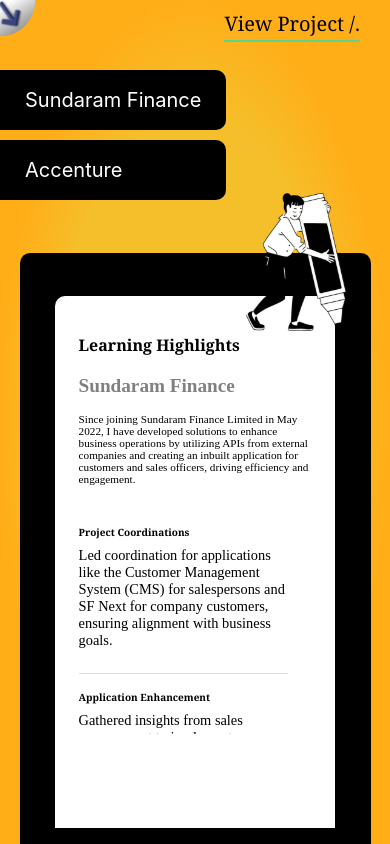
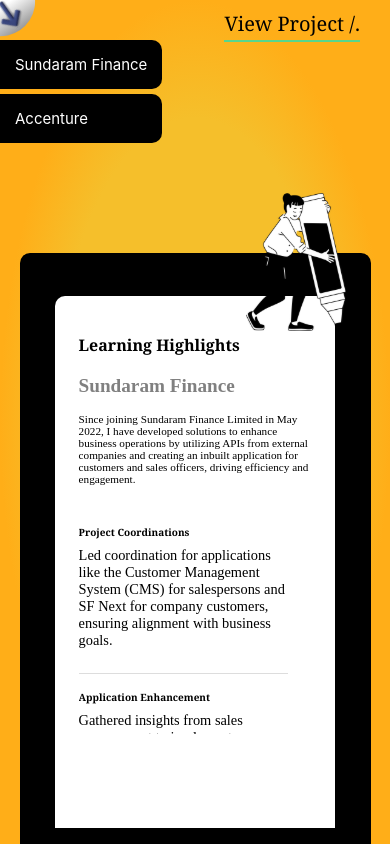
Before and after one commit to SSShiva1999/Folio, a React (Vite) app: page /Folio/experience in a window 390 px wide. Built offline with nearby package versions, Linux system fonts and the light colour scheme.

Commit message:
check whether homepage image and experience page is aligned

```diff
--- a/src/mainpages/aboutpage/Components/skills/skill.css
+++ b/src/mainpages/aboutpage/Components/skills/skill.css
@@ -1,12 +1,12 @@
 * {
-    box-sizing: border-box; /* Ensure padding and border are included in width/height */
+    box-sizing: border-box;
 }
 
 html, body {
-    height: 100%; /* Set height to 100% for the body and HTML */
-    margin: 0; /* Remove default margin */
-    display: flex; /* Use flexbox to align content */
-    flex-direction: column; /* Stack children vertically */
+    height: 100%;
+    margin: 0;
+    display: flex;
+    flex-direction: column;
 }
 
 body {
--- a/src/mainpages/experiencepage/Components/experienceoption/experienceoption.css
+++ b/src/mainpages/experiencepage/Components/experienceoption/experienceoption.css
@@ -1,7 +1,7 @@
 /* experienceoption.css */
 .main-experience-option {
     position: absolute; /* Position the container absolutely */
-    top: 40px; /* Adjust this value to move it down from the top */
+    top: 20px; /* Adjust this value to move it down from the top */
   }
 
   .option-item-option {
@@ -24,16 +24,16 @@
 
   /* Optional: Add a margin between options */
   .option-item-option + .option-item-option {
-    margin-top: 10px; /* Space between options */
+    margin-top: 5px; /* Space between options */
   }
   @media (max-width: 768px) {
 
     .main-experience-option {
-        top: 70px; /* Adjust this value to move it down from the top */
+        top: 40px; /* Adjust this value to move it down from the top */
       }
     .option-item-option {
-        padding: 18px 25px; /* Padding for each option */
-font-size: 20px;
+        padding: 15px 15px; /* Padding for each option */
+font-size: 15px;
         background-color: black; /* Black background for the container */
     border-top-right-radius: 10px;
     border-bottom-right-radius: 10px;
--- a/src/mainpages/homepage/Components/imageposition/imageposition.css
+++ b/src/mainpages/homepage/Components/imageposition/imageposition.css
@@ -35,7 +35,7 @@
   }
 
   .bottom-left-svg {
-    max-width: 80%; /* Ensures the SVG scales down appropriately */
+    max-width: 60%; /* Ensures the SVG scales down appropriately */
     height: auto; /* Maintain aspect ratio */
     animation: float 3s ease-in-out infinite; /* Apply the floating animation */
   }
```
